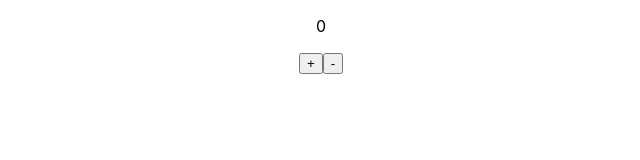
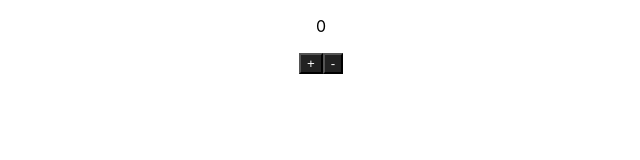
Before and after one commit to HarryNdegwa/hooks2, a React (Create React App) app: page / in a window 1280 px wide. Shown: the top 160 px of the page, without its empty margins (319-959 px from the left). Built offline with nearby package versions, Linux system fonts and the light colour scheme.

Commit message:
Context hook

```diff
--- a/src/Main.js
+++ b/src/Main.js
@@ -1,4 +1,17 @@
-import React, { useEffect, useState } from "react";
+import React, { useContext, useEffect, useState } from "react";
+
+const themes = {
+  light: {
+    foreground: "#000000",
+    background: "#eeeeee",
+  },
+  dark: {
+    foreground: "#ffffff",
+    background: "#222222",
+  },
+};
+
+const ThemeContext = React.createContext(themes.light);
 
 function Main(props) {
   const [count, setCount] = useState(0); // takes initial state used in first render
@@ -14,24 +27,41 @@ function Main(props) {
     };
   }, []); // eslint-disable-line react-hooks/exhaustive-deps
 
+  const handleAdd = (e) => {
+    e.preventDefault();
+    setCount(count + 1);
+  };
+
+  const handleSubtract = (e) => {
+    e.preventDefault();
+    setCount(count - 1);
+  };
+
   return (
-    <div>
+    <ThemeContext.Provider value={themes.dark}>
       <p>{count}</p>
-      <button
-        onClick={() => {
-          setCount(count + 1);
-        }}
-      >
-        +
-      </button>
-      <button
-        onClick={() => {
-          setCount(count - 1);
-        }}
-      >
-        -
-      </button>
-    </div>
+      <ThemedButton type="add" action={handleAdd} />
+      <ThemedButton type="subtract" action={handleSubtract} />
+    </ThemeContext.Provider>
+  );
+}
+
+function ThemedButton(props) {
+  const theme = useContext(ThemeContext);
+  const handleClick = (e) => {
+    if (props.type === "add") {
+      props.action();
+    } else {
+      props.action();
+    }
+  };
+  return (
+    <button
+      style={{ background: theme.background, color: theme.foreground }}
+      onClick={() => handleClick}
+    >
+      {props.type === "add" ? "+" : "-"}
+    </button>
   );
 }
 
```
